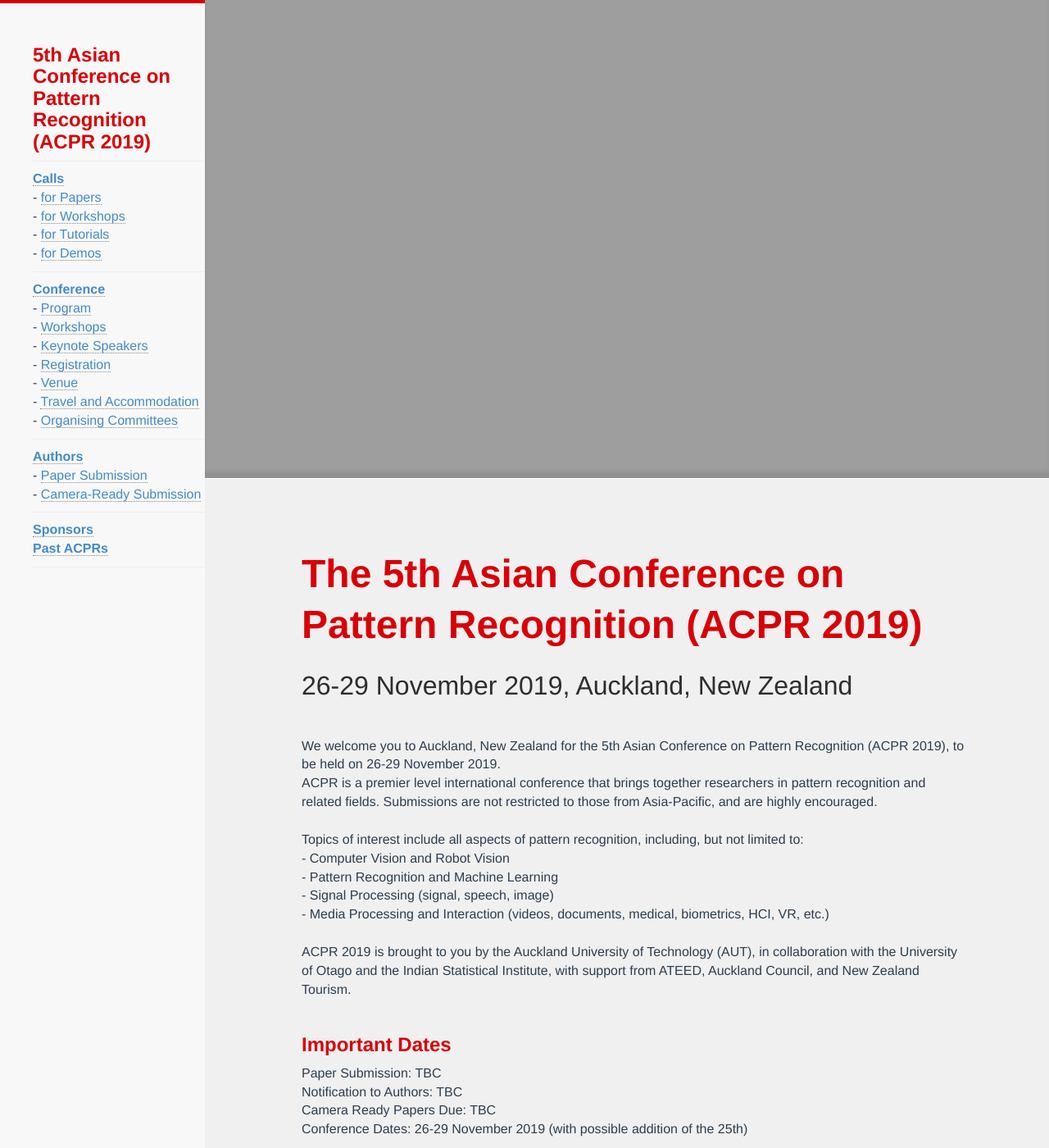
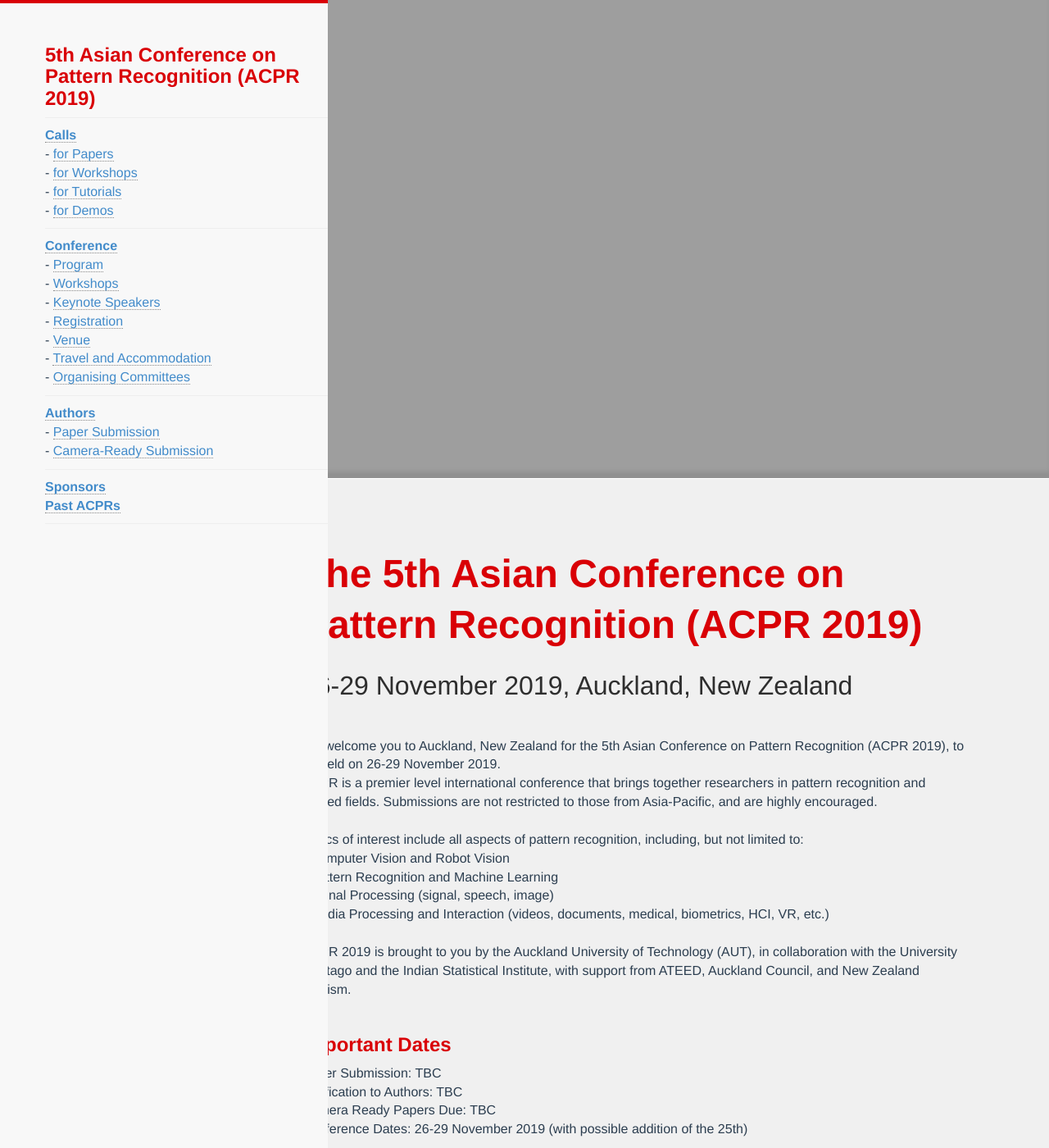
Before and after one commit to AndrewChenUoA/ACPR2019, a Jekyll site: the page built from index.html, in a window 1280 px wide and 1400 px high. Shown: the whole window at 82% size. Built offline with Jekyll 4.4.1, drawn with Linux system fonts in a browser that asks for light colours; nearby versions of some CDN libraries; Markdown is read by kramdown in place of the engine named in the settings.

Commit message:
Make sidebar wider

```diff
--- a/css/hc.css
+++ b/css/hc.css
@@ -92,7 +92,7 @@
 {
   margin-left:-250px;
   left:250px;
-  width:250px;
+  width:400px;
   background:#f8f8f8;
   position:fixed;
   height:100%;
```
